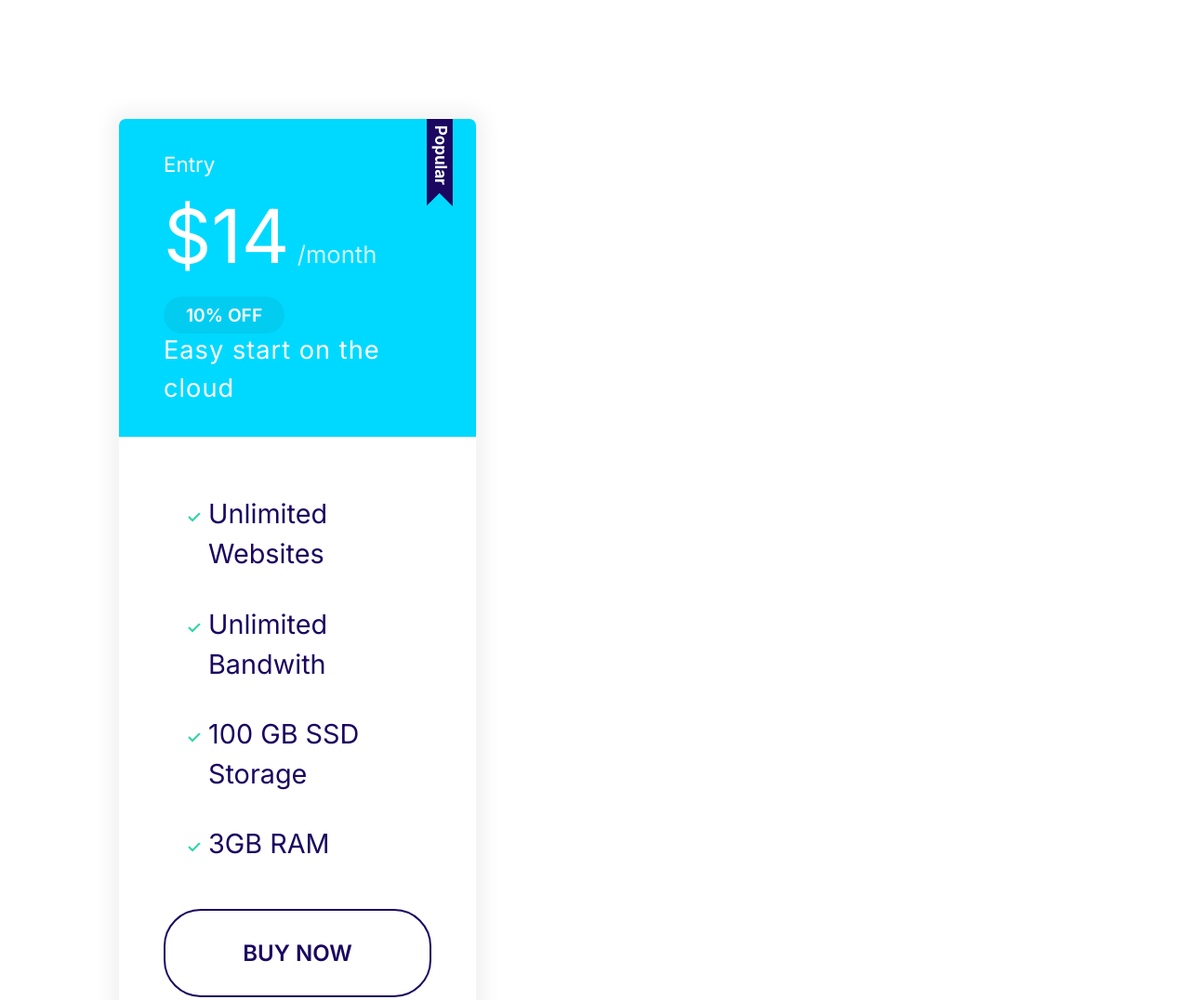
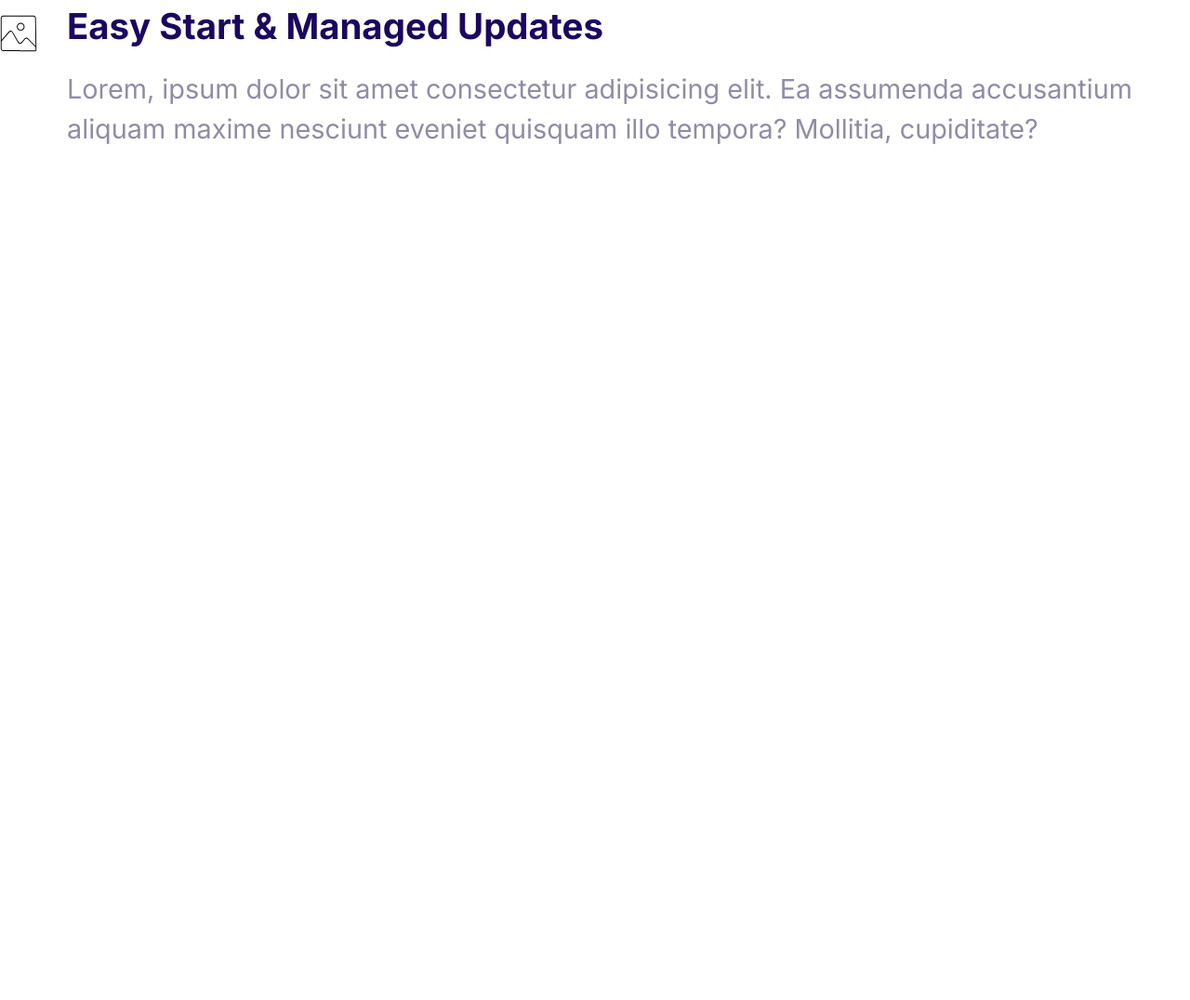
Before and after one commit to SasanTazayoni/Basic-webpage-using-html-css, a plain HTML site: page index.html in a window 1280 px wide. Shown: the whole page at 93% size. After the commit the page ends 800 px from the top, so only its background shows below. Drawn offline with Linux system fonts and the light colour scheme.

Commit message:
Create Media Objects.

```diff
--- a/CSS/styles.css
+++ b/CSS/styles.css
@@ -371,3 +371,21 @@ a {
     font-size: 1.7rem;
   }
 }
+
+/* Media */
+
+.media {
+  display: flex;
+}
+
+.media__title {
+  margin-top: 0;
+}
+
+.media__body {
+  padding: 0 2rem;
+}
+
+.media__image {
+  margin-top: 1rem;
+}
--- a/index.html
+++ b/index.html
@@ -13,26 +13,19 @@
     <link rel="stylesheet" href="CSS/styles.css" />
   </head>
   <body>
-    <div style="width: 50%; padding: 4rem">
-      <div class="plan plan--popular">
-        <div class="card card--secondary">
-          <header class="card__header">
-            <h3 class="plan__name">Entry</h3>
-            <span class="plan__price">$14</span>
-            <span class="plan__billing-cycle">/month</span>
-            <span class="badge badge--secondary badge--small">10% OFF</span>
-            <span class="plan__description">Easy start on the cloud</span>
-          </header>
-          <div class="card__body">
-            <ul class="list list--tick">
-              <li class="list__item">Unlimited Websites</li>
-              <li class="list__item">Unlimited Bandwith</li>
-              <li class="list__item">100 GB SSD Storage</li>
-              <li class="list__item">3GB RAM</li>
-            </ul>
-            <button class="btn btn--outline btn--block">Buy Now</button>
-          </div>
-        </div>
+    <div class="media">
+      <div class="media__image">
+        <svg class="icon">
+          <use xlink:href="images/parampashkulify.svg#snap"></use>
+        </svg>
+      </div>
+      <div class="media__body">
+        <h3 class="media__title">Easy Start & Managed Updates</h3>
+        <p>
+          Lorem, ipsum dolor sit amet consectetur adipisicing elit. Ea assumenda
+          accusantium aliquam maxime nesciunt eveniet quisquam illo tempora?
+          Mollitia, cupiditate?
+        </p>
       </div>
     </div>
   </body>
```
Also changed, not shown: Components/MediaObjects.html (added, +15 -0 lines), Components/plans.html (added, +22 -0 lines).
